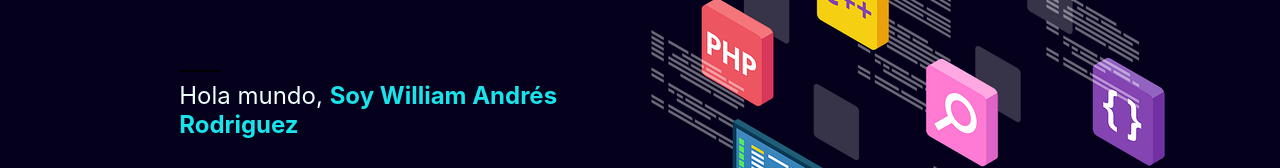
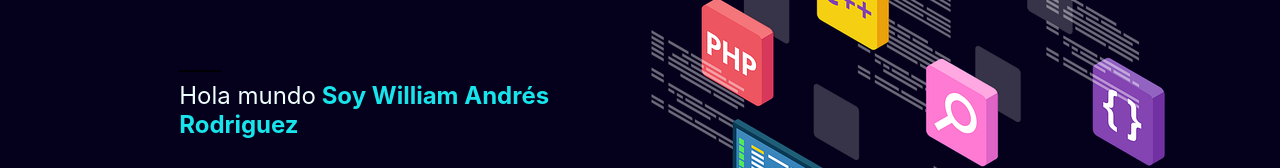
Before and after one commit to 9725william/William-Andres.github.io, a website: page index.html in a window 1280 px wide. Shown: the part 217-385 px from the top of the page. Drawn offline with nearby package versions, Linux system fonts and the light colour scheme.

Commit message:
sin coma

```diff
--- a/index.html
+++ b/index.html
@@ -55,7 +55,7 @@
 					<div class="divText" data-aos="fade-up">
 						<div>
 							<h3>
-								<hr> Hola mundo, <span> Soy William Andrés Rodriguez</span>
+								<hr> Hola mundo<span> Soy William Andrés Rodriguez</span>
 							</h3>
 							<br>
 							<h1>
```
